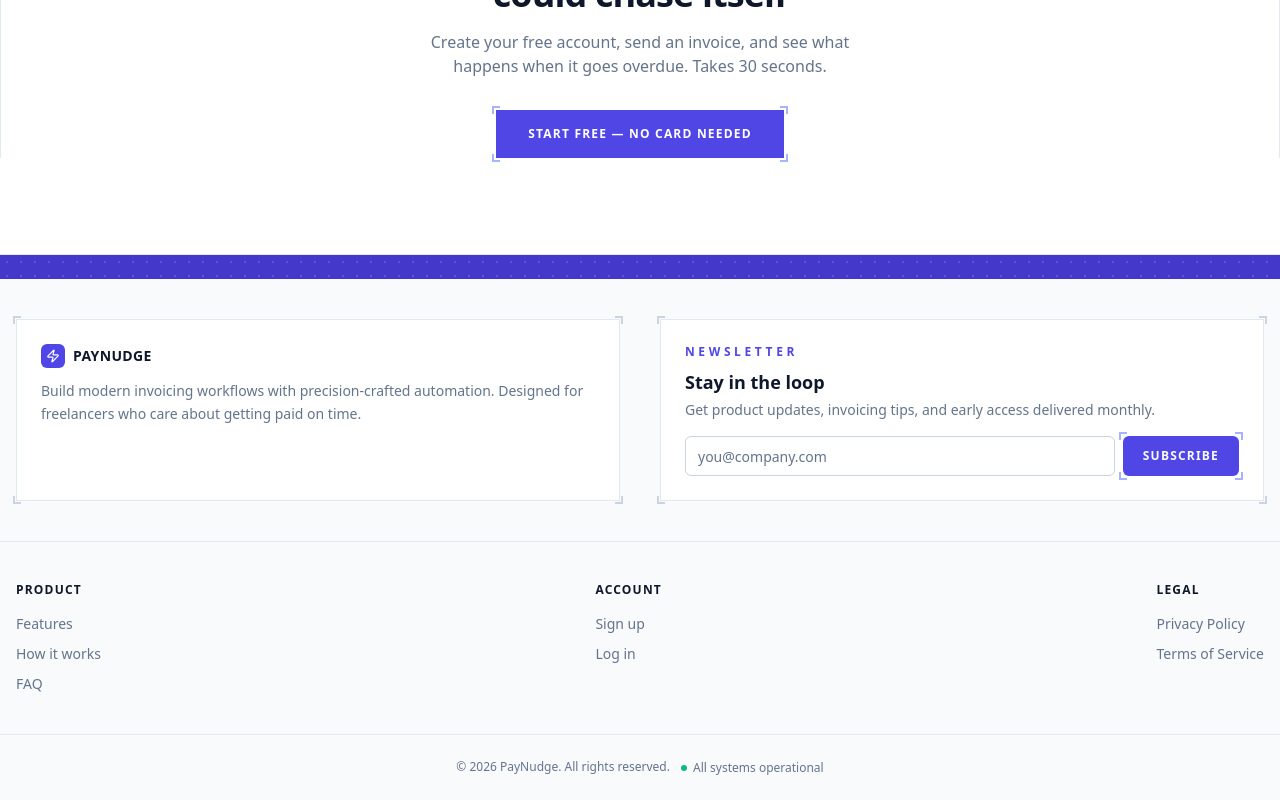
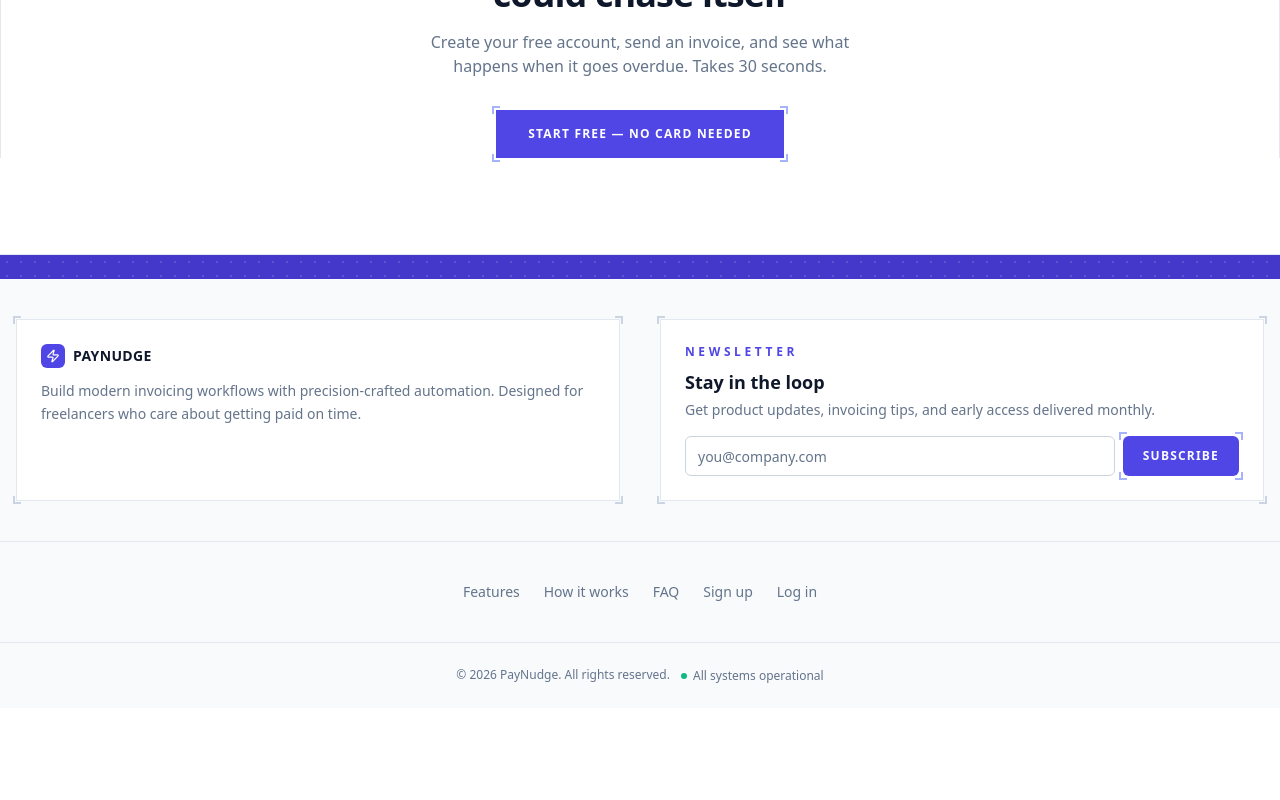
Before and after one commit to KuntalRathod/PayNudge, a Next.js app in the folder frontend/: page / in a window 1280 px wide. Shown: the part 6213-7013 px from the top of the page. After the commit the page ends 6921 px from the top, so only its background shows below. Built offline with nearby package versions, Linux system fonts and the light colour scheme.

Commit message:
style(landing): simplify footer layout with centered inline links

```diff
--- a/frontend/app/page.tsx
+++ b/frontend/app/page.tsx
@@ -604,30 +604,13 @@
             </div>
           </div>
 
-          {/* Link columns */}
-          <div className="container flex flex-wrap justify-between gap-8 py-10">
-            <div>
-              <p className="text-xs font-bold uppercase tracking-widest text-slate-900">Product</p>
-              <ul className="mt-4 space-y-2.5 text-sm text-slate-500">
-                <li><a href="#features" className="hover:text-slate-900">Features</a></li>
-                <li><a href="#how-it-works" className="hover:text-slate-900">How it works</a></li>
-                <li><a href="#faq" className="hover:text-slate-900">FAQ</a></li>
-              </ul>
-            </div>
-            <div>
-              <p className="text-xs font-bold uppercase tracking-widest text-slate-900">Account</p>
-              <ul className="mt-4 space-y-2.5 text-sm text-slate-500">
-                <li><Link href="/signup" className="hover:text-slate-900">Sign up</Link></li>
-                <li><Link href="/login" className="hover:text-slate-900">Log in</Link></li>
-              </ul>
-            </div>
-            <div>
-              <p className="text-xs font-bold uppercase tracking-widest text-slate-900">Legal</p>
-              <ul className="mt-4 space-y-2.5 text-sm text-slate-500">
-                <li><Link href="/" className="hover:text-slate-900">Privacy Policy</Link></li>
-                <li><Link href="/" className="hover:text-slate-900">Terms of Service</Link></li>
-              </ul>
-            </div>
+          {/* Footer links */}
+          <div className="container flex flex-wrap items-center justify-center gap-6 py-10 text-sm text-slate-500">
+            <a href="#features" className="hover:text-slate-900">Features</a>
+            <a href="#how-it-works" className="hover:text-slate-900">How it works</a>
+            <a href="#faq" className="hover:text-slate-900">FAQ</a>
+            <Link href="/signup" className="hover:text-slate-900">Sign up</Link>
+            <Link href="/login" className="hover:text-slate-900">Log in</Link>
           </div>
 
           {/* Bottom bar */}
```
Also changed, not shown: 1 other file (tests, documents, lock files or other folders).
